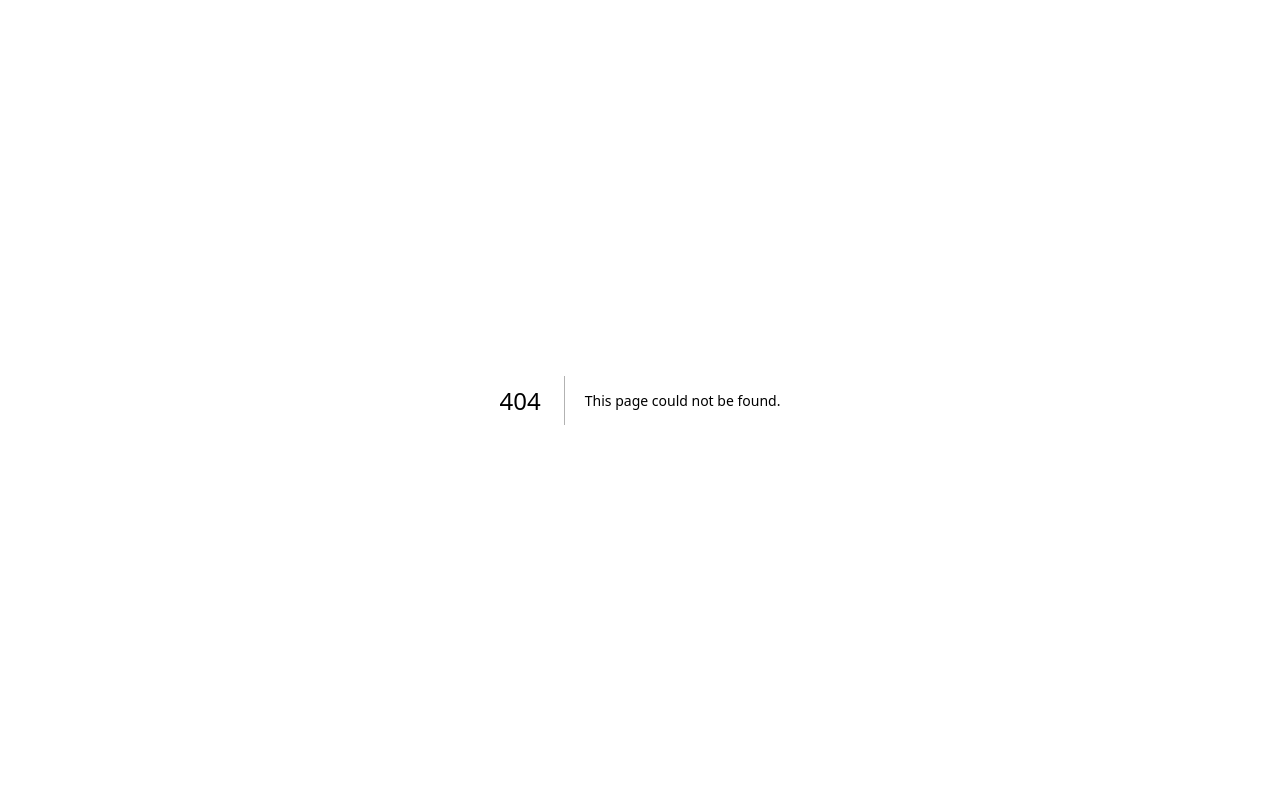
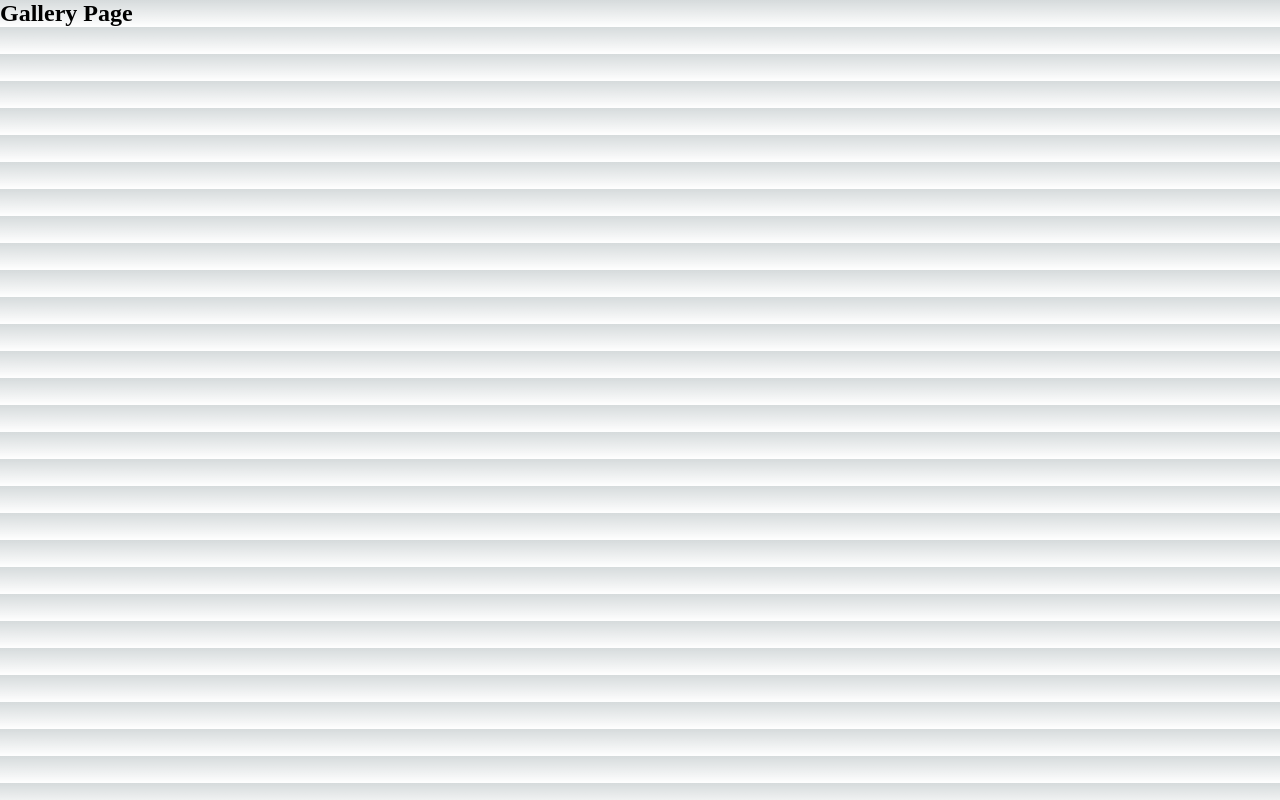
Before and after one commit to mithumiami/mithumiami, a Next.js app: page /gallery in a window 1280 px wide. Before the commit this address had no page. Built offline with nearby package versions, Linux system fonts and the light colour scheme.

Commit message:
add: 新しいページを作成(about, gallery, profile)

```diff
--- /dev/null
+++ b/pages/about.jsx
@@ -0,0 +1,5 @@
+function About() {
+    return <h2>About Page</h2>
+   }
+
+   export default About
--- /dev/null
+++ b/pages/gallery.jsx
@@ -0,0 +1,5 @@
+function Gallery() {
+    return <h2>Gallery Page</h2>
+   }
+
+   export default Gallery
--- /dev/null
+++ b/pages/profile.jsx
@@ -0,0 +1,5 @@
+function Profile() {
+    return <h2>Profile Page</h2>
+   }
+
+   export default Profile
```
